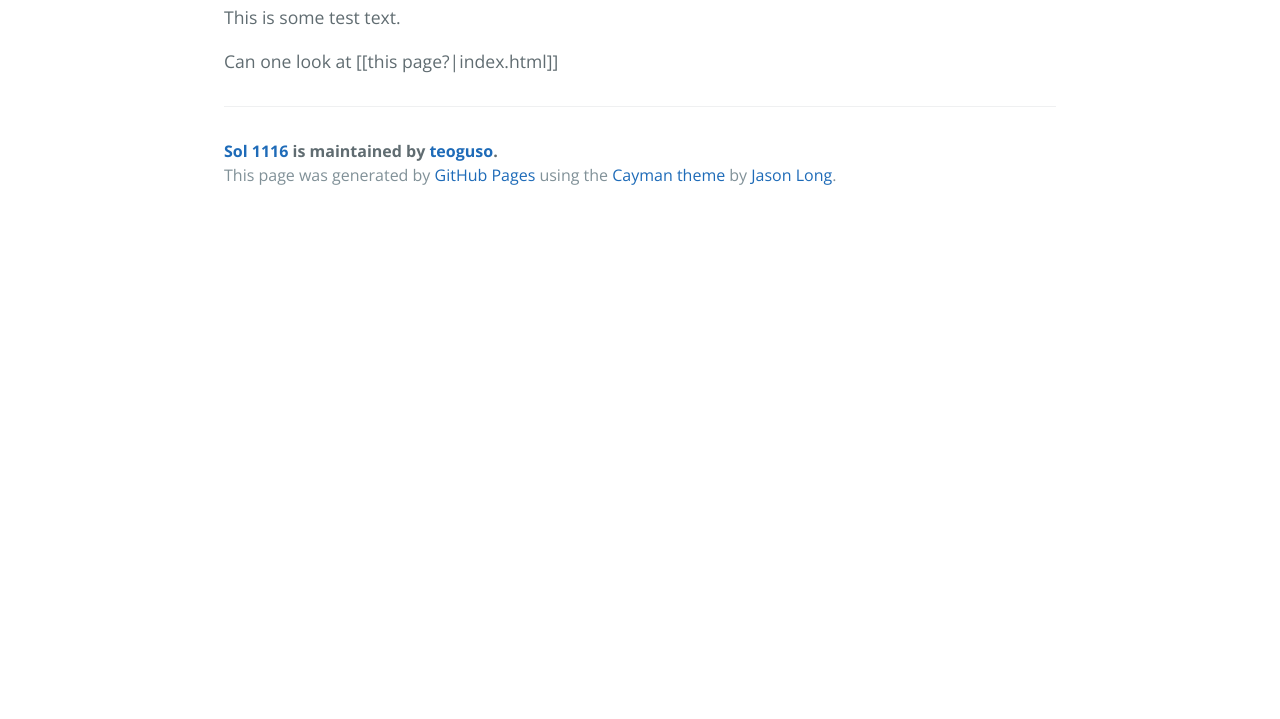
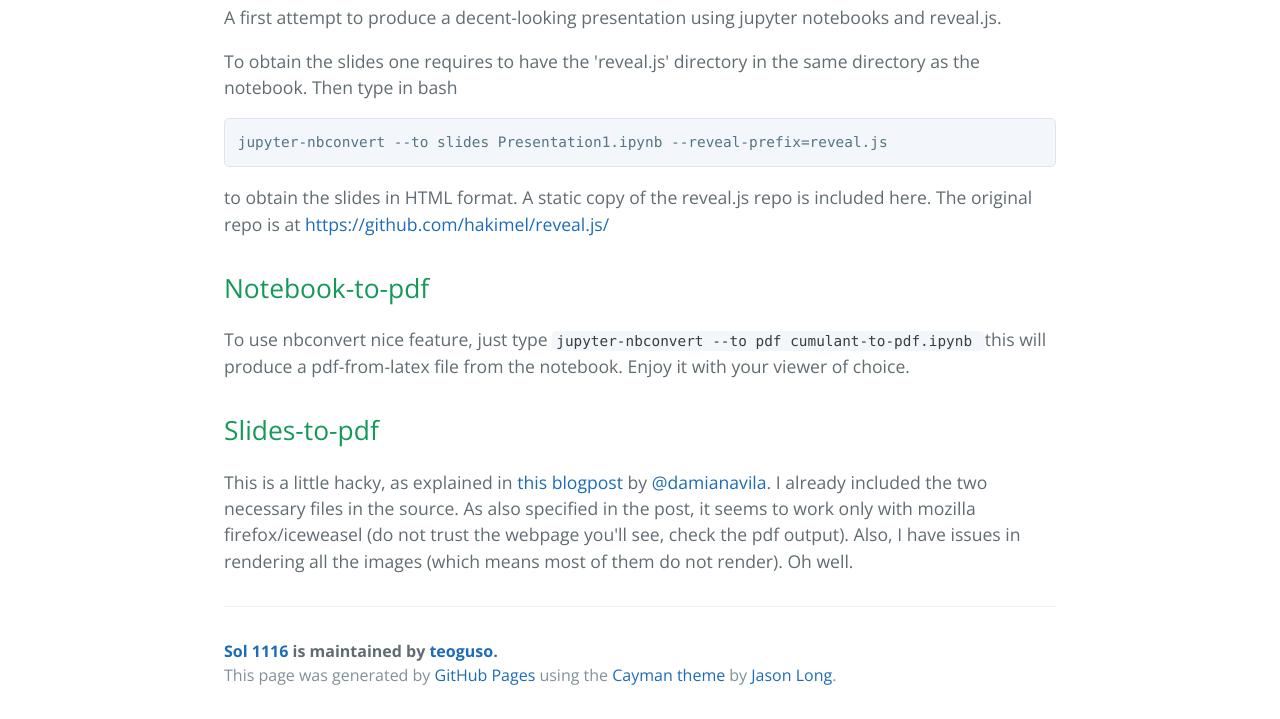
Before and after one commit to teoguso/sol_1116, a plain HTML site: page index.html in a window 1280 px wide. Shown: the part 481-1200 px from the top of the page. Before the commit the page ends 800 px from the top, so only its background shows below. Drawn offline with nearby package versions, Linux system fonts and the light colour scheme.

Commit message:
Create master branch via GitHub

```diff
--- a/index.html
+++ b/index.html
@@ -20,11 +20,43 @@
 
     <section class="main-content">
       <h1>
-<a id="test-page" class="anchor" href="#test-page" aria-hidden="true"><span aria-hidden="true" class="octicon octicon-link"></span></a>Test page</h1>
+<a id="jupyter-notebook--revealjs--beautiful-slides" class="anchor" href="#jupyter-notebook--revealjs--beautiful-slides" aria-hidden="true"><span aria-hidden="true" class="octicon octicon-link"></span></a>Jupyter Notebook + Reveal.js = Beautiful Slides</h1>
 
-<p>This is some test text.</p>
+<p>A first attempt to produce a decent-looking presentation
+using jupyter notebooks and reveal.js.</p>
 
-<p>Can one look at [[this page?|index.html]]</p>
+<p>To obtain the slides one requires to have the 'reveal.js'
+directory
+in the same directory as the notebook.
+Then type in bash</p>
+
+<pre><code>jupyter-nbconvert --to slides Presentation1.ipynb --reveal-prefix=reveal.js
+</code></pre>
+
+<p>to obtain the slides in HTML format.
+A static copy of the reveal.js repo is included here.
+The original repo is at <a href="https://github.com/hakimel/reveal.js/">https://github.com/hakimel/reveal.js/</a></p>
+
+<h2>
+<a id="notebook-to-pdf" class="anchor" href="#notebook-to-pdf" aria-hidden="true"><span aria-hidden="true" class="octicon octicon-link"></span></a>Notebook-to-pdf</h2>
+
+<p>To use nbconvert nice feature, just type
+<code>
+jupyter-nbconvert --to pdf cumulant-to-pdf.ipynb
+</code>
+this will produce a pdf-from-latex file from the notebook.
+Enjoy it with your viewer of choice. </p>
+
+<h2>
+<a id="slides-to-pdf" class="anchor" href="#slides-to-pdf" aria-hidden="true"><span aria-hidden="true" class="octicon octicon-link"></span></a>Slides-to-pdf</h2>
+
+<p>This is a little hacky, as explained in
+<a href="http://www.damian.oquanta.info/posts/a-little-hack-to-get-a-pdf-from-your-ipython-slides.html">this blogpost</a>
+by <a href="https://github.com/damianavila" class="user-mention">@damianavila</a>.
+I already included the two necessary files in the source.
+As also specified in the post, it seems to work only with mozilla firefox/iceweasel
+(do not trust the webpage you'll see, check the pdf output).
+Also, I have issues in rendering all the images (which means most of them do not render). Oh well.</p>
 
       <footer class="site-footer">
         <span class="site-footer-owner"><a href="https://github.com/teoguso/sol_1116">Sol 1116</a> is maintained by <a href="https://github.com/teoguso">teoguso</a>.</span>
```
Also changed, not shown: params.json (+1 -1 lines).
